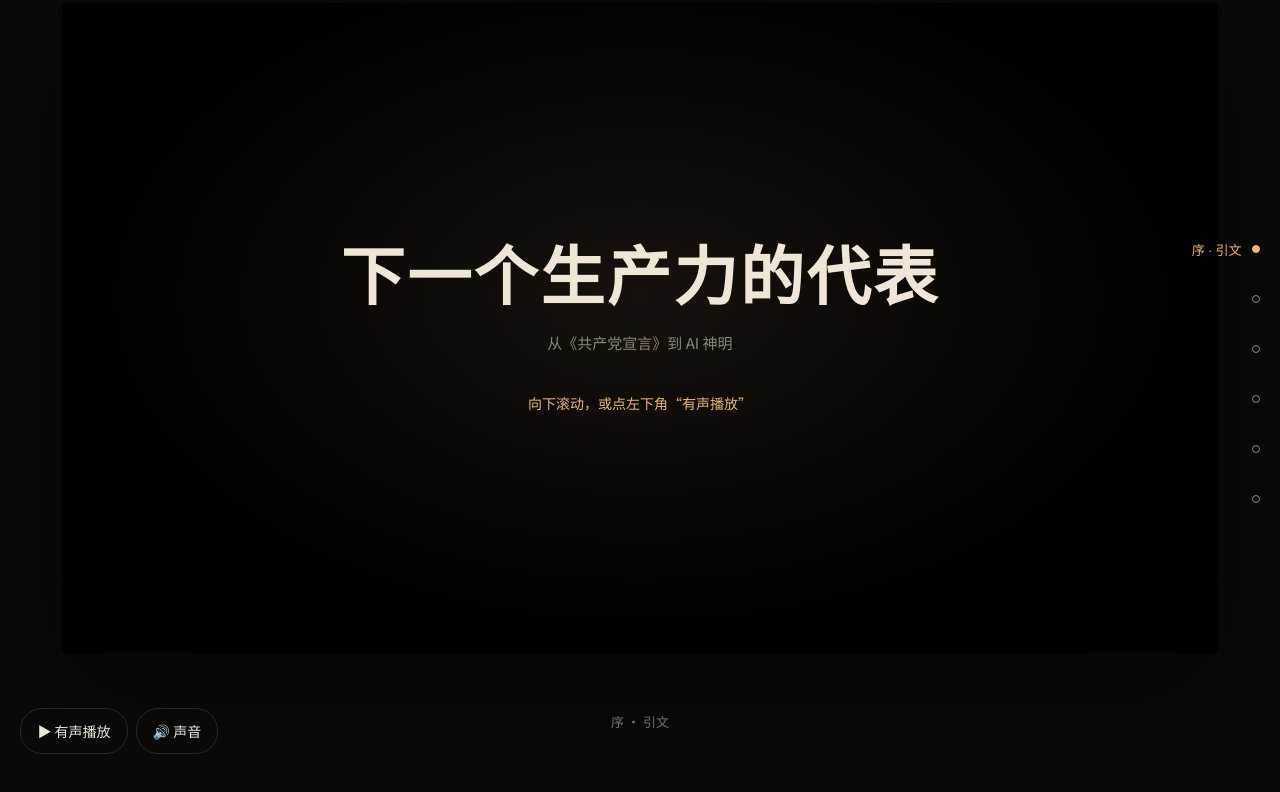
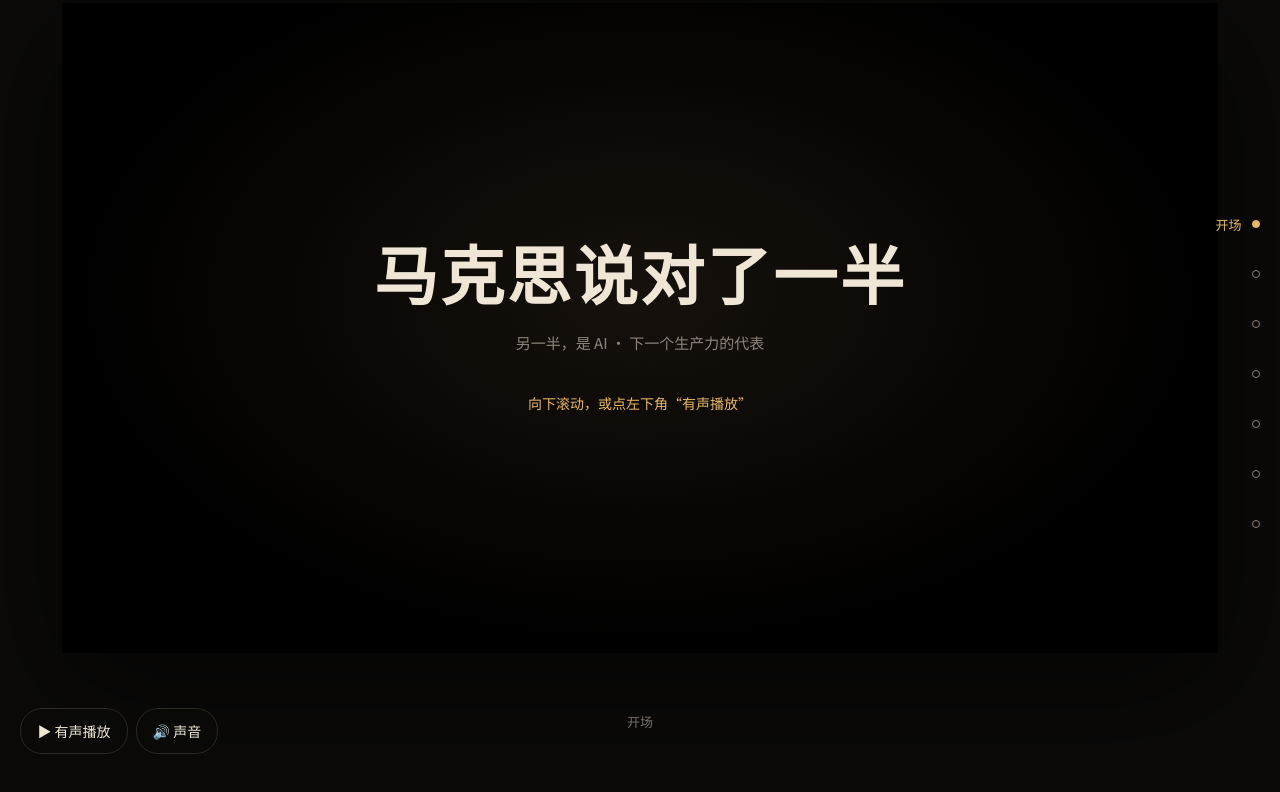
Before and after one commit to donghuixin/FutureCapital, a plain HTML site: page index.html in a window 1280 px wide. Shown: the part 26-818 px from the top of the page. Drawn offline with Linux system fonts and the light colour scheme; no server answers; a web font is replaced by a local one.

Commit message:
更新为新版：冷开场、转折钩子词、手碟配乐、新封面
Co-Authored-By: Claude Fable 5.2 <noreply@anthropic.com>
Claude-Session: https://claude.ai/code/session_014Jz4J4EjCLEADBrCM6x2aG

```diff
--- a/film.js
+++ b/film.js
@@ -696,6 +696,9 @@ function goldDust(T) {
   }
   G.restore();
 }
+// 钩子词：在转折点上屏的短词（设计时间）
+const KICKERS = [[15.25, 16.2, '但是——', 960, 300, 96, '#efe6d6'], [18.25, 19.7, '你知道吗？', 960, 965, 60, GOLD], [26.1, 27.15, '它的新宿主，竟然是——', 960, 200, 64, '#efe6d6'],
+  [33.2, 34.85, '其实，反了。', 960, 230, 92, '#efe6d6'], [38.25, 40.3, '没想到吧？', 400, 400, 76, GOLD], [44.15, 45.2, '原来——', 960, 210, 88, '#fff3dc']];
 let BUF = null;
 window.renderAt = function (T) {
   G = G0; G.setTransform(1, 0, 0, 1, 0, 0); G.globalAlpha = 1; G.globalCompositeOperation = 'source-over'; G.filter = 'none';
@@ -725,11 +728,12 @@ window.renderAt = function (T) {
   if (ak > 0) { text(act[1], 72, 70, { size: 24, align: 'left', color: 'rgba(239,230,214,0.75)', alpha: ak, weight: 600 });
     G.save(); G.font = `600 24px ${SERIF}`; const w = G.measureText(act[1]).width; G.restore();
     text('· ' + act[2], 82 + w, 70, { size: 22, align: 'left', font: SANS, weight: 400, color: 'rgba(239,230,214,0.5)', alpha: ak }); }
+  KICKERS.forEach(([a, b, str, x, y, size, col]) => { if (T >= a - 0.01 && T < b + 0.4) rise(str, x, y, a, T, { size, color: col, out: b, dur: 0.28, glow: 'rgba(0,0,0,0.95)', blur: 30 }); });
   grain(T);
 };
 // 口播对齐：新时间（随配音）→ 原动画时间，分段线性
-const SPEED = 1.06, LEAD = 0.8;
-const VOICE = [[0.6, 0.0], [4.6, 5.93], [9.1, 11.71], [11.4, 15.43], [14.05, 18.83], [15.3, 20.69], [18.1, 25.34], [20.0, 28.27], [22.2, 30.80], [26.1, 34.38], [29.1, 38.30], [31.0, 40.48], [33.1, 42.75], [35.2, 44.46], [38.1, 48.11], [42.0, 53.53], [44.1, 56.43], [46.3, 59.42], [48.2, 61.54], [51.2, 63.42], [53.5, 66.06], [56.1, 68.67], [57.9, 71.46], [60.0, 75.3]];
+const SPEED = 1.06, LEAD = 0.5, COLD = 4.4;
+const VOICE = [[0.6, 0.04], [4.6, 5.66], [9.1, 10.44], [11.4, 14.01], [14.05, 17.13], [15.3, 18.33], [18.1, 22.67], [20.0, 25.39], [22.2, 27.72], [26.1, 31.0], [29.1, 34.73], [31.0, 36.86], [33.1, 38.89], [35.2, 40.58], [38.1, 43.9], [42.0, 48.96], [44.1, 51.33], [46.3, 54.21], [48.2, 56.24], [51.2, 57.81], [53.5, 60.14], [56.1, 62.41], [57.9, 65.11], [60.0, 67.54]];
 const WARP = [[0, 0]].concat(VOICE.map(([o, v]) => [LEAD + v / SPEED, o]));
 WARP.push([WARP[WARP.length - 1][0] + 7.5, 67.5]);
 window.T_MAX = WARP[WARP.length - 1][0];
@@ -737,6 +741,31 @@ window.oldT = function (n) {
   for (let i = 1; i < WARP.length; i++) if (n <= WARP[i][0]) { const [n0, o0] = WARP[i - 1], [n1, o1] = WARP[i]; return o0 + (o1 - o0) * (n - n0) / (n1 - n0); }
   return 67.49;
 };
-window.frameAt = function (n, q) { renderAt(Math.min(67.49, oldT(n))); return cv.toDataURL('image/jpeg', q || 0.93); };
+// 冷开场：正片之前 COLD 秒，先把结尾的巨像和全片的问题亮出来
+function coldOpen(n) {
+  G = G0; G.setTransform(1, 0, 0, 1, 0, 0); G.globalAlpha = 1; G.globalCompositeOperation = 'source-over'; G.filter = 'none';
+  G.fillStyle = '#000'; G.fillRect(0, 0, W, H);
+  const beat = n < 1.5 ? 0 : n < 3.0 ? 1 : 2, bt = n - [0, 1.5, 3.0][beat];
+  if (beat < 2) {
+    const z = beat === 0 ? 1.0 + 0.04 * bt : 1.55 + 0.05 * bt, cy = beat === 0 ? H / 2 : 260;
+    G.save(); G.translate(W / 2, cy); G.scale(z, z); G.translate(-W / 2, -cy);
+    shot14(4.4 + n * 0.12); G.restore();
+    G.fillStyle = 'rgba(0,0,0,0.38)'; G.fillRect(0, 0, W, H);
+    if (beat === 0) rise('马克思说对了一半', 960, 800, 0.12, bt, { size: 110, color: '#fff3dc', glow: 'rgba(0,0,0,0.95)', blur: 40, dur: 0.3 });
+    else glitch('另一半，他没想到', 960, 800, n, Math.max(0, 1 - bt * 2.2), { size: 120, color: '#ffe9c4', glow: 'rgba(232,184,106,0.9)', font: SERIF, weight: 700 });
+    const fl = Math.max(0, 1 - bt / 0.14); if (fl > 0) { G.fillStyle = `rgba(255,240,215,${fl * 0.7})`; G.fillRect(0, 0, W, H); }
+  } else {
+    bg('#14100b', '#000');
+    rise('一分钟看懂', 960, 430, 0.05, bt, { size: 54, font: SANS, weight: 500, color: GOLD, dur: 0.3 });
+    rise('资本为什么非追 AI 不可', 960, 560, 0.25, bt, { size: 104, dur: 0.35 });
+    const out = seg(bt, 1.15, 1.4); if (out > 0) { G.fillStyle = `rgba(0,0,0,${out})`; G.fillRect(0, 0, W, H); }
+  }
+  G.setTransform(1, 0, 0, 1, 0, 0); goldDust(n + 40); vignette(0.6); grain(n);
+}
+window.T_MAX += COLD;
+window.COLD = COLD;
+window.drawAt = function (n) { if (n < COLD) coldOpen(n); else renderAt(Math.min(67.49, oldT(n - COLD))); };
+window.voiceT = function (o) { for (let i = 1; i < WARP.length; i++) if (o <= WARP[i][1]) { const [n0, o0] = WARP[i - 1], [n1, o1] = WARP[i]; return COLD + n0 + (n1 - n0) * (o - o0) / Math.max(1e-6, o1 - o0); } return window.T_MAX; };
+window.frameAt = function (n, q) { if (n < COLD) coldOpen(n); else renderAt(Math.min(67.49, oldT(n - COLD))); return cv.toDataURL('image/jpeg', q || 0.93); };
 window.frameJPEG = function (T, q) { renderAt(T); return cv.toDataURL('image/jpeg', q || 0.93); };
 loadAll();
--- a/index.html
+++ b/index.html
@@ -5,7 +5,7 @@
 <meta name="viewport" content="width=device-width, initial-scale=1">
 <title>下一个生产力的代表</title>
 <meta name="description" content="从《共产党宣言》到 AI 神明：资本、生产力与 AI 的一分钟滚动叙事。">
-<meta property="og:title" content="下一个生产力的代表，可能不是人类">
+<meta property="og:title" content="马克思说对了一半，另一半是 AI">
 <meta property="og:description" content="从《共产党宣言》到 AI 神明：资本、生产力与 AI 的滚动叙事。">
 <meta property="og:image" content="https://donghuixin.github.io/FutureCapital/cover.jpg">
 <meta name="twitter:card" content="summary_large_image">
@@ -63,8 +63,8 @@ canvas#stage{position:absolute;inset:0;width:100%;height:100%;display:block}
       <canvas id="stage" width="1920" height="1080" aria-label="随滚动播放的动画"></canvas>
       <div class="intro" id="intro">
         <div>
-          <h1>下一个生产力的代表</h1>
-          <p>从《共产党宣言》到 AI 神明</p>
+          <h1>马克思说对了一半</h1>
+          <p>另一半，是 AI · 下一个生产力的代表</p>
           <p class="hint">向下滚动，或点左下角“有声播放”</p>
         </div>
       </div>
@@ -97,12 +97,12 @@ canvas#stage{position:absolute;inset:0;width:100%;height:100%;display:block}
 <script>
 {
   // 时间轴以配音为准：0–T_MAX 秒；画面用 oldT() 换算到动画时间
-  const SUBS = [[0.8,5.98,'马克思说过：资产阶级在不到一百年的统治中创造的生产力，'],[6.39,10.69,'比过去一切世代创造的全部生产力还要多，还要大。'],[11.85,14.97,'生产力的爆发，必然带来生产关系的变革；'],[15.36,17.98,'新生产力的代表，必然取代旧的。'],[18.56,19.3,'他说对了。'],[20.32,24.2,'但他没想到，下一个生产力的代表，可能不是人类。'],[24.71,27.06,'资本没有国籍，也没有忠诚。'],[27.47,29.42,'它只跟着最先进的生产力走。'],[29.86,32.66,'从商人，到工厂主，到科技巨头。'],[33.23,36.53,'而现在，它找到了更好的选择：AI。'],[36.93,38.75,'造 AI 的公司谁敢停下？'],[38.99,40.7,'停一步，就被对手甩开。'],[41.13,42.42,'不是人在推 AI，'],[42.75,45.53,'是 AI 和资本一起，推着人往前跑。'],[46.19,50.74,'工业革命后，一百年的产出，就追平了此前近两千年的总和。'],[51.3,53.31,'AI，也许用不了十年。'],[54.0,56.39,'当它可能比全人类加起来都聪明，'],[56.86,58.39,'人，还剩下什么？'],[58.86,59.9,'定规则的权力？'],[60.63,62.6,'AI 会和人类共生吗？'],[63.12,64.86,'它会一直为人类服务吗？'],[65.58,67.73,'当人类跟不上 AI 进化的速度，'],[68.22,70.62,'被抛弃的，也许就是人类自己。']];
-  const ACT = [[0,'序 · 引文'],[11.7,'第一幕 · 生产力'],[24.6,'第二幕 · 资本'],[41.0,'第三幕 · 神明'],[58.7,'尾声 · 规则与双手'],[71.85,'终章 · 巨像']];
+  const SUBS = [[4.94, 10.04, "马克思说过：资产阶级在不到一百年的统治中创造的生产力，"], [10.24, 14.51, "比过去一切世代创造的全部生产力还要多，还要大。"], [14.75, 17.88, "生产力的爆发，必然带来生产关系的变革；"], [18.12, 20.71, "新生产力的代表，必然取代旧的。"], [21.06, 21.77, "他说对了。"], [22.19, 26.05, "但他没想到，下一个生产力的代表，可能不是人类。"], [26.29, 28.61, "资本没有国籍，也没有忠诚。"], [28.85, 30.81, "它只跟着最先进的生产力走。"], [31.05, 33.81, "从商人，到工厂主，到科技巨头。"], [34.15, 37.43, "而现在，它找到了更好的选择：AI。"], [37.66, 39.44, "造 AI 的公司谁敢停下？"], [39.67, 41.35, "停一步，就被对手甩开。"], [41.59, 42.87, "不是人在推 AI，"], [43.18, 45.94, "是 AI 和资本一起，推着人往前跑。"], [46.31, 50.85, "工业革命后，一百年的产出，就追平了此前近两千年的总和。"], [51.09, 53.09, "AI，也许用不了十年。"], [53.33, 55.66, "当它可能比全人类加起来都聪明，"], [56.04, 57.53, "人，还剩下什么？"], [57.96, 58.96, "定规则的权力？"], [59.44, 61.4, "AI 会和人类共生吗？"], [61.64, 63.35, "它会一直为人类服务吗？"], [63.78, 65.9, "当人类跟不上 AI 进化的速度，"], [66.33, 68.7, "被抛弃的，也许就是人类自己。"]];
+  const ACT = [[0,'开场'],[4.4,'序 · 引文'],[voiceT(9),'第一幕 · 生产力'],[voiceT(18),'第二幕 · 资本'],[voiceT(33),'第三幕 · 神明'],[voiceT(48),'尾声 · 规则与双手'],[voiceT(60),'终章 · 巨像']];
   const track = document.getElementById('track'), line = document.getElementById('line'), actEl = document.getElementById('act');
   const rail = document.getElementById('rail'), bar = document.getElementById('bar'), intro = document.getElementById('intro');
   const audio = document.getElementById('mix'), btn = document.getElementById('play'), mute = document.getElementById('mute');
-  const INTRO = 0.025, TMAX = () => (window.T_MAX || 79.3) - 0.02;
+  const INTRO = 0.025, TMAX = () => (window.T_MAX || 76.1) - 0.02;
   rail.innerHTML = ACT.map(([t, n]) => `<button type="button" data-t="${t}"><span>${n}</span><i></i></button>`).join('');
   const span = () => track.offsetHeight - innerHeight;
   const tFromScroll = () => { const p = Math.min(1, Math.max(0, scrollY / Math.max(1, span()))); return Math.max(0, (p - INTRO) / (1 - INTRO)) * TMAX(); };
@@ -142,7 +142,7 @@ canvas#stage{position:absolute;inset:0;width:100%;height:100%;display:block}
     intro.style.opacity = Math.max(0, 1 - p / INTRO * 1.4); intro.style.pointerEvents = p > INTRO * 0.5 ? 'none' : 'auto';
     bar.style.width = (p * 100).toFixed(2) + '%';
     if (window.READY && Math.abs(cur - last) > 0.0005) {
-      try { renderAt(Math.min(67.49, oldT(cur))); } catch (err) { console.error(err); }
+      try { drawAt(cur); } catch (err) { console.error(err); }
       last = cur;
       const s = SUBS.find(([a, b]) => cur >= a && cur < b);
       const txt = s ? s[2] : ' '; if (line.textContent !== txt) line.textContent = txt;
@@ -151,7 +151,7 @@ canvas#stage{position:absolute;inset:0;width:100%;height:100%;display:block}
     }
     requestAnimationFrame(frame);
   }
-  const sample = '马克思恩格斯说资产阶级在它的不到一百年的阶级统治中所创造的生产力比过去一切世代全部还要多大《共产党宣言》蒸汽机器工厂流水线芯片生产关系可能不是人类没有国籍也忠诚商人工厂主科技巨头今天谁敢停下推着人往前跑年≈十？还剩什么规则第一二三条拥有最终决定权必须服务于任何系统得越过此线定权力共生被抛弃许就我们自己序幕神明尾声与双手世界万亿国际元价数据看板娘为非官方同人形象各公司无关，。—代表';
+  const sample = '马克思恩格斯说资产阶级在它的不到一百年的阶级统治中所创造的生产力比过去一切世代全部还要多大《共产党宣言》蒸汽机器工厂流水线芯片生产关系可能不是人类没有国籍也忠诚商人工厂主科技巨头今天谁敢停下推着人往前跑年≈十？还剩什么规则第一二三条拥有最终决定权必须服务于任何系统得越过此线定权力共生被抛弃许就我们自己序幕神明尾声与双手世界万亿国际元价数据看板娘为非官方同人形象各公司无关，。—代表另他没想到分钟看懂资本为什么非追可但你知道吗它新宿主竟然其实反了吧原来';
   Promise.all([document.fonts.load('700 40px "Noto Serif SC"', sample), document.fonts.load('900 40px "Noto Sans SC"', 'AI'), document.fonts.load('400 24px "Noto Sans SC"', sample), document.fonts.load('40px "UnifrakturMaguntia"', 'Manifest')]).catch(() => {}).then(() => {
     const wait = () => { if (window.READY) { const l = document.getElementById('loading'); if (l) l.remove(); last = -1; } else setTimeout(wait, 100); }; wait();
   });
```
Also changed, not shown: cover.jpg, cover_vertical.jpg, 2 other files.
